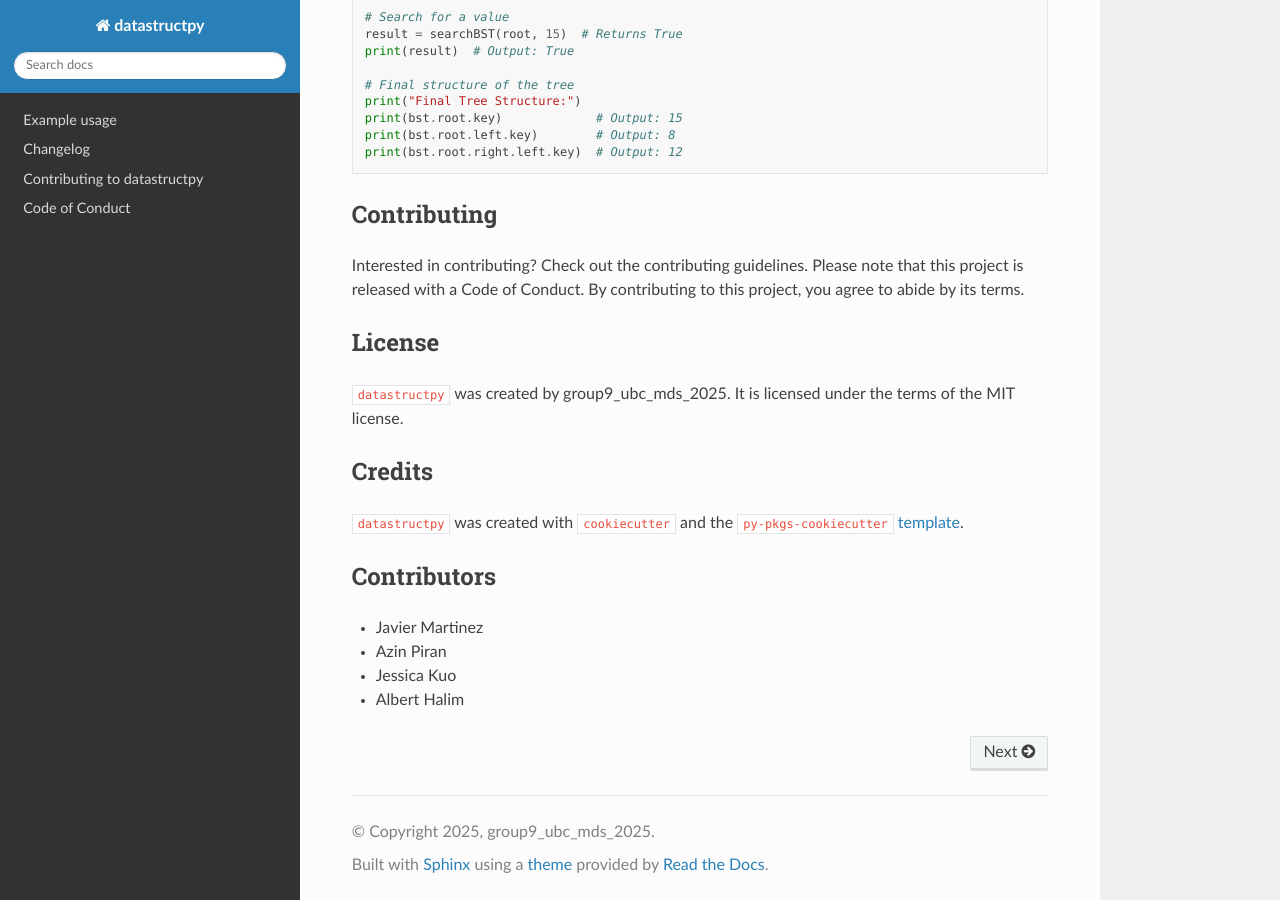
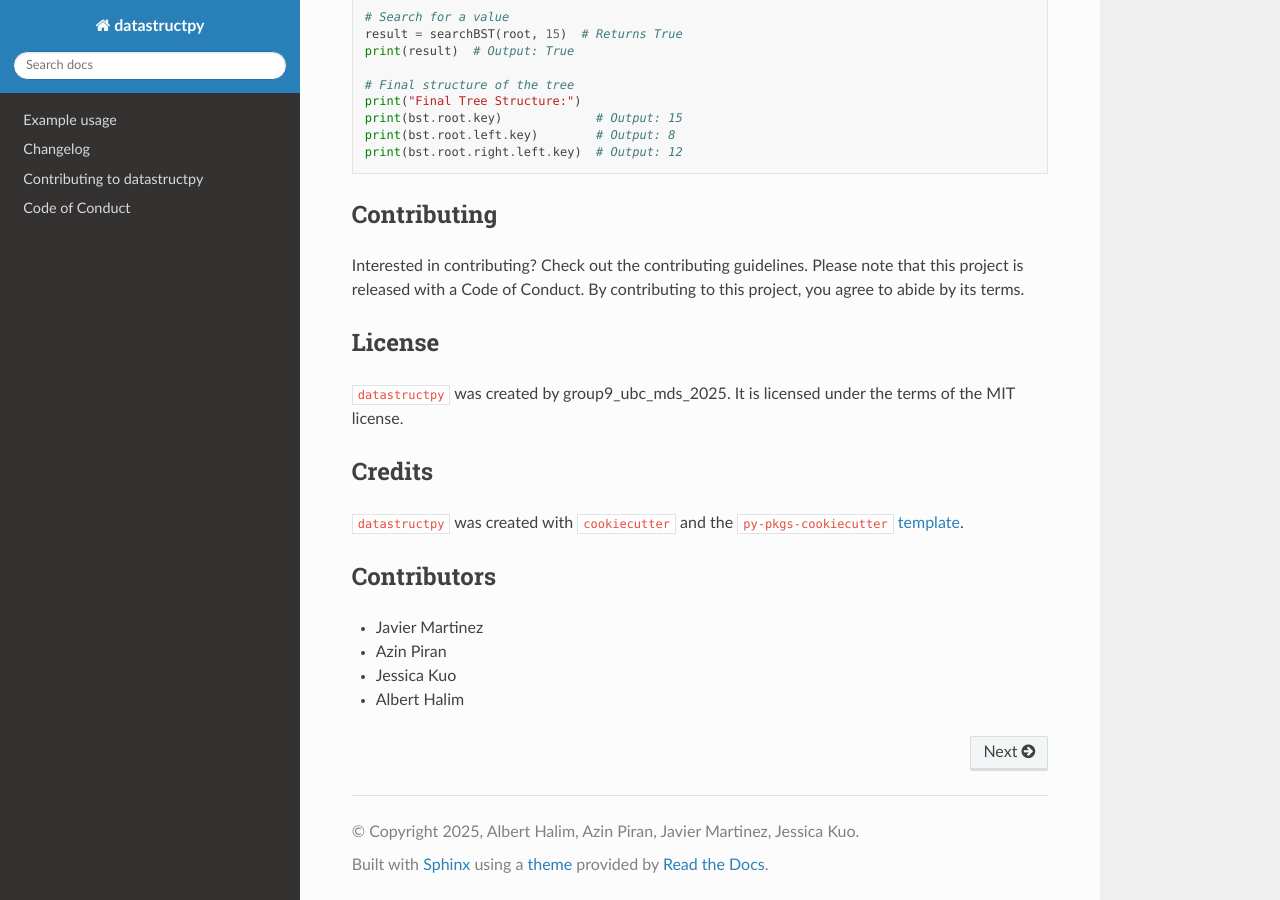
Before and after one commit to UBC-MDS/datastructpy, a Sphinx documentation site: the page built from docs/index.md, in a window 1280 px wide and 900 px high, scrolled down 2135 px. Built offline with Sphinx 7.4.7 and the Read the Docs theme 3.1.0, drawn with Linux system fonts in a browser that asks for light colours; pages that are not in the unit, such as notebooks, are missing from menus.

Commit message:
Update conf.py

```diff
--- a/docs/conf.py
+++ b/docs/conf.py
@@ -7,8 +7,8 @@
 # -- Project information -----------------------------------------------------
 
 project = u"datastructpy"
-copyright = u"2025, group9_ubc_mds_2025"
-author = u"group9_ubc_mds_2025"
+copyright = u"2025, Albert Halim, Azin Piran, Javier Martinez, Jessica Kuo"
+author = u"Albert Halim, Azin Piran, Javier Martinez, Jessica Kuo"
 
 # -- General configuration ---------------------------------------------------
 
```
